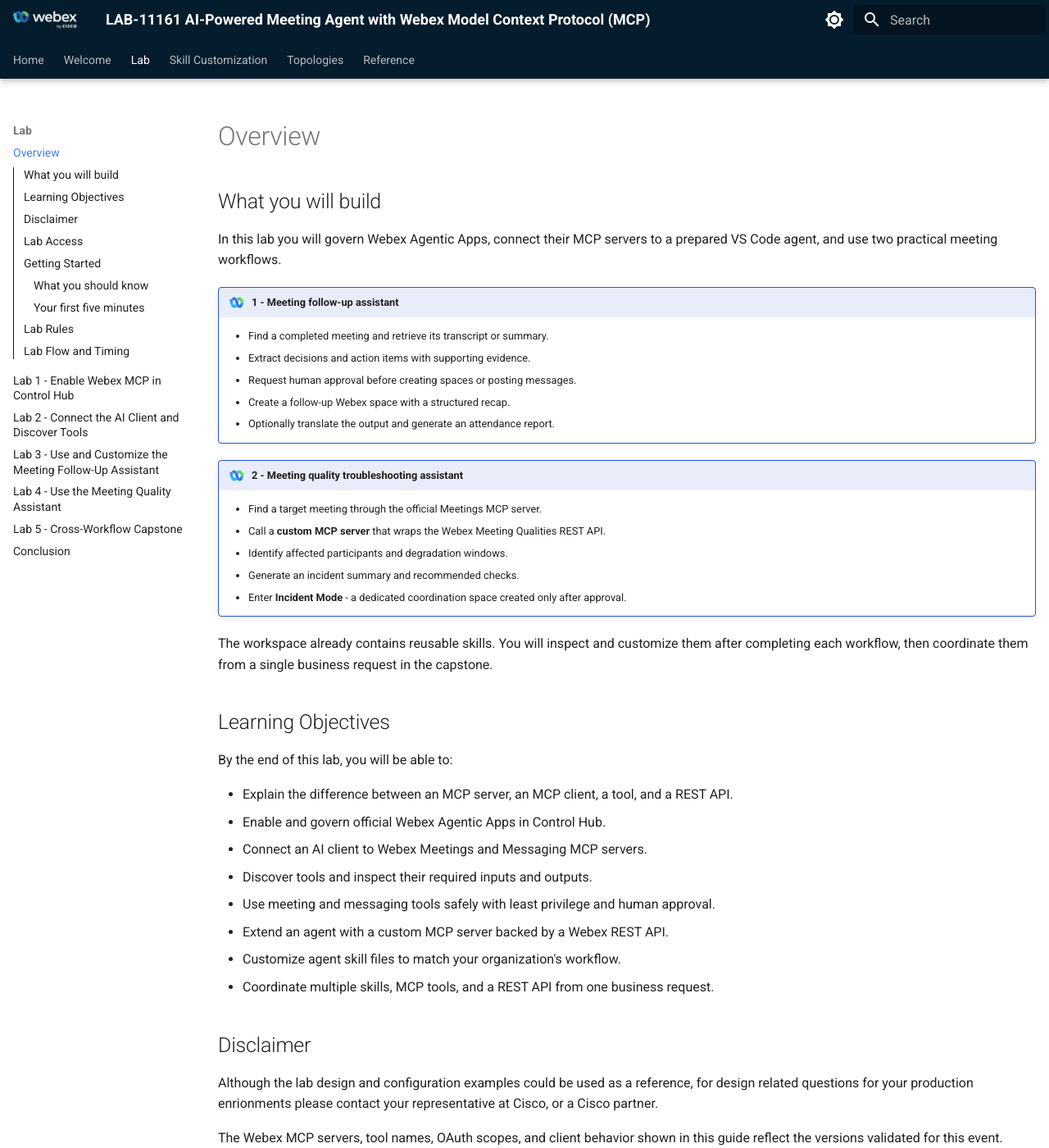
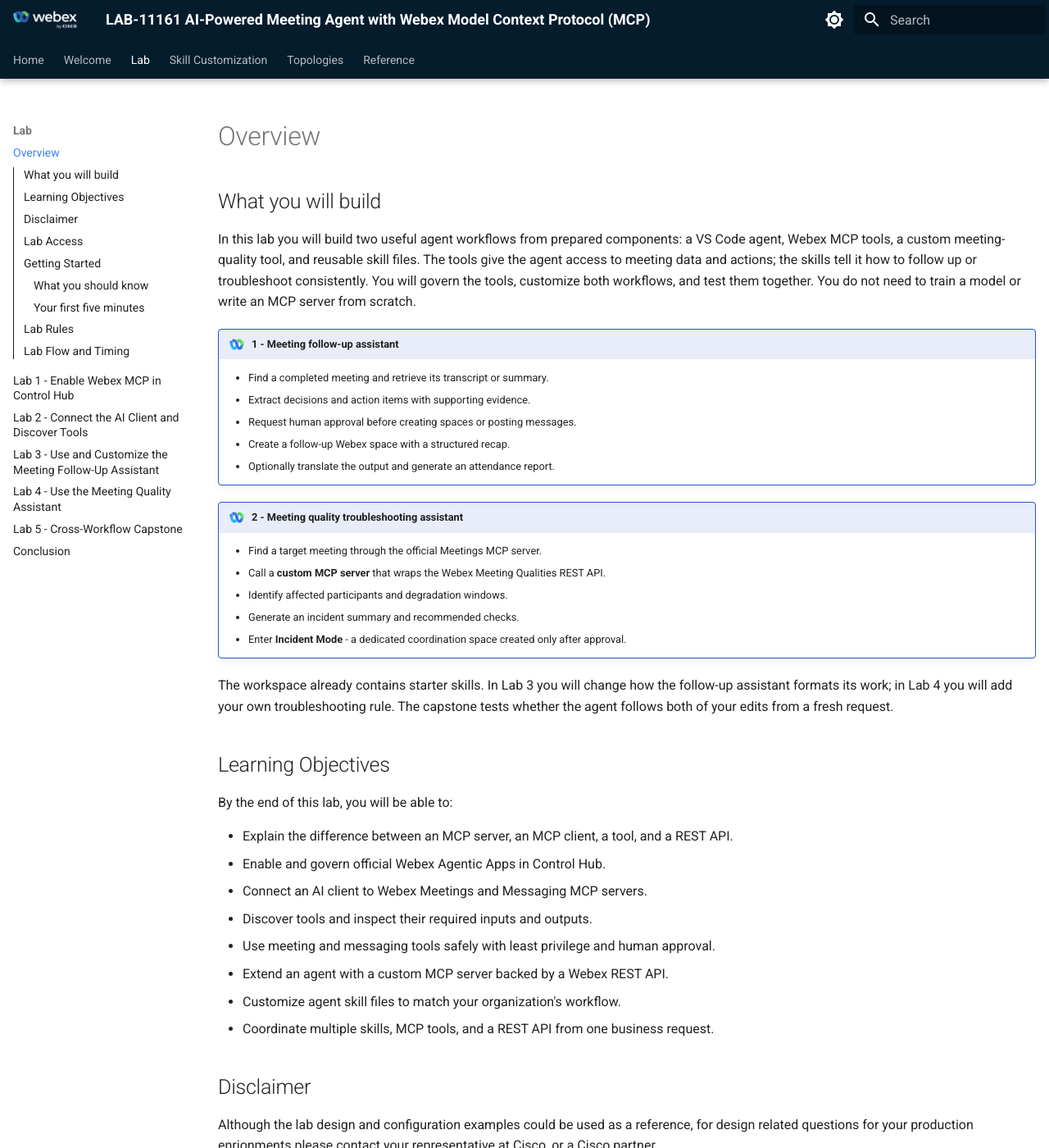
Before and after one commit to WebexOne-MCP-Lab/WebexOne-MCP-Lab.github.io, an MkDocs documentation site: the page built from docs/overview.md, in a window 1280 px wide and 1400 px high. Shown: the whole window at 82% size. Built offline with MkDocs 1.6.1 and Material for MkDocs 9.7.7, drawn with Linux system fonts in a browser that asks for light colours; some of the changed text lies outside the part shown.

Commit message:
Make skill customization explicit in the lab workflows

```diff
--- a/docs/overview.md
+++ b/docs/overview.md
@@ -2,7 +2,7 @@
 
 ## What you will build
 
-In this lab you will govern Webex Agentic Apps, connect their MCP servers to a prepared VS Code agent, and use two practical meeting workflows.
+In this lab you will build two useful agent workflows from prepared components: a VS Code agent, Webex MCP tools, a custom meeting-quality tool, and reusable skill files. The tools give the agent access to meeting data and actions; the skills tell it how to follow up or troubleshoot consistently. You will govern the tools, customize both workflows, and test them together. You do not need to train a model or write an MCP server from scratch.
 
 !!! webex "1 - Meeting follow-up assistant"
     - Find a completed meeting and retrieve its transcript or summary.
@@ -18,7 +18,7 @@
     - Generate an incident summary and recommended checks.
     - Enter **Incident Mode** - a dedicated coordination space created only after approval.
 
-The workspace already contains reusable skills. You will inspect and customize them after completing each workflow, then coordinate them from a single business request in the capstone.
+The workspace already contains starter skills. In Lab 3 you will change how the follow-up assistant formats its work; in Lab 4 you will add your own troubleshooting rule. The capstone tests whether the agent follows both of your edits from a fresh request.
 
 ## Learning Objectives
 
@@ -93,7 +93,7 @@
 | 5-25 min | [Lab 1](lab1_control_hub.md) | Enable Agentic Apps, generate tokens, start prepared MCP servers |
 | 25-45 min | [Lab 2](lab2_connect_discover.md) | Discover, predict, invoke, reject, and approve MCP tools |
 | 45-75 min | [Lab 3](lab3_follow_up.md) | Complete a follow-up and customize its preloaded skill |
-| 75-105 min | [Lab 4](lab4_quality.md) | Analyze quality data and inspect its preloaded skill |
+| 75-105 min | [Lab 4](lab4_quality.md) | Analyze quality data and add a rule to its preloaded skill |
 | 105-115 min | [Lab 5](lab5_capstone.md) | Coordinate both skills in a cross-workflow capstone |
 | 115-120 min | [Wrap-up](skills/customization-exercise.md) | Save your skill changes, complete the survey, and locate the take-home bundle |
 
```
Also changed, not shown: docs/lab4_quality.md (+14 -8 lines), docs/lab5_capstone.md (+4 -1 lines), docs/skills/customization-exercise.md (+2 -2 lines), docs/skills/overview.md (+1 -1 lines).
